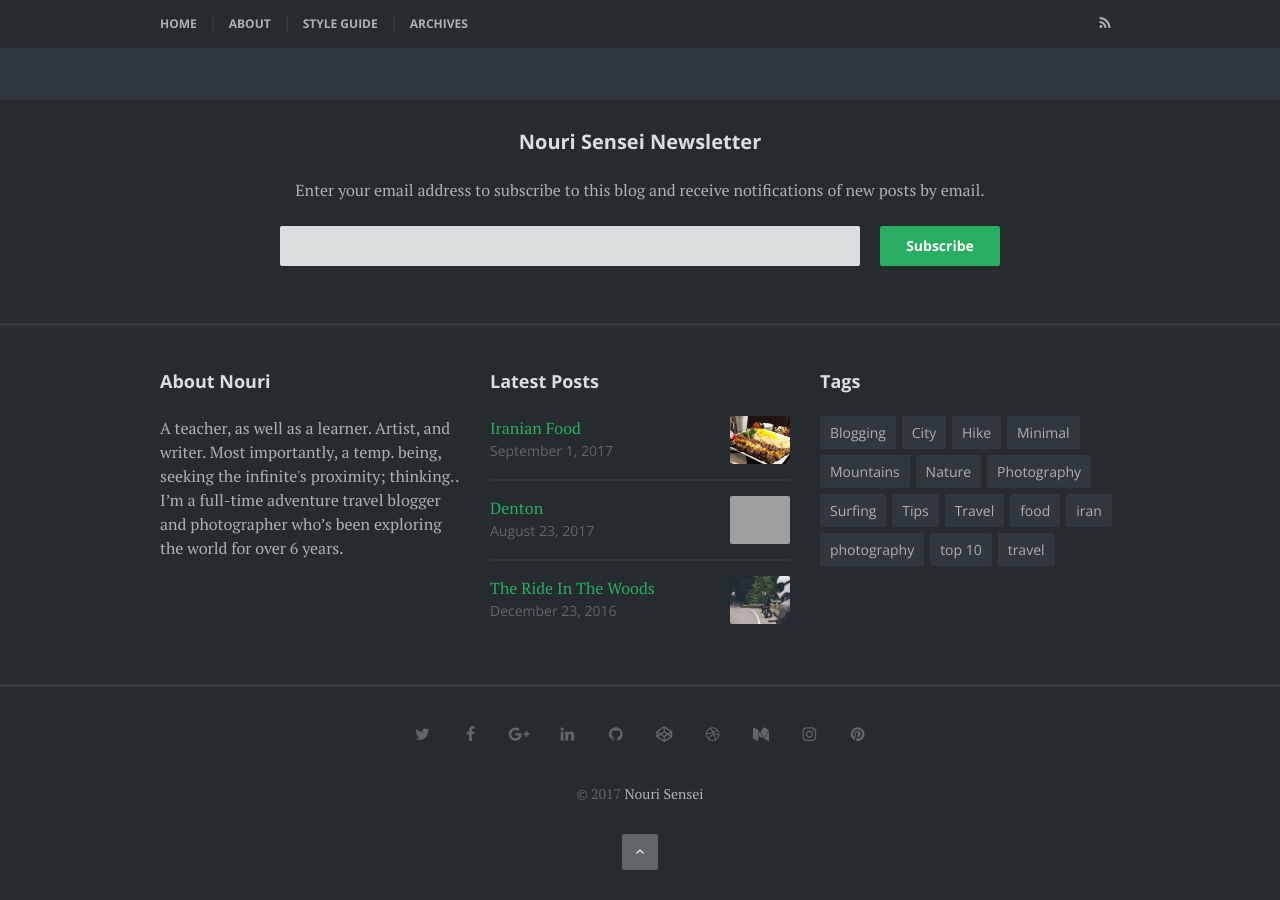
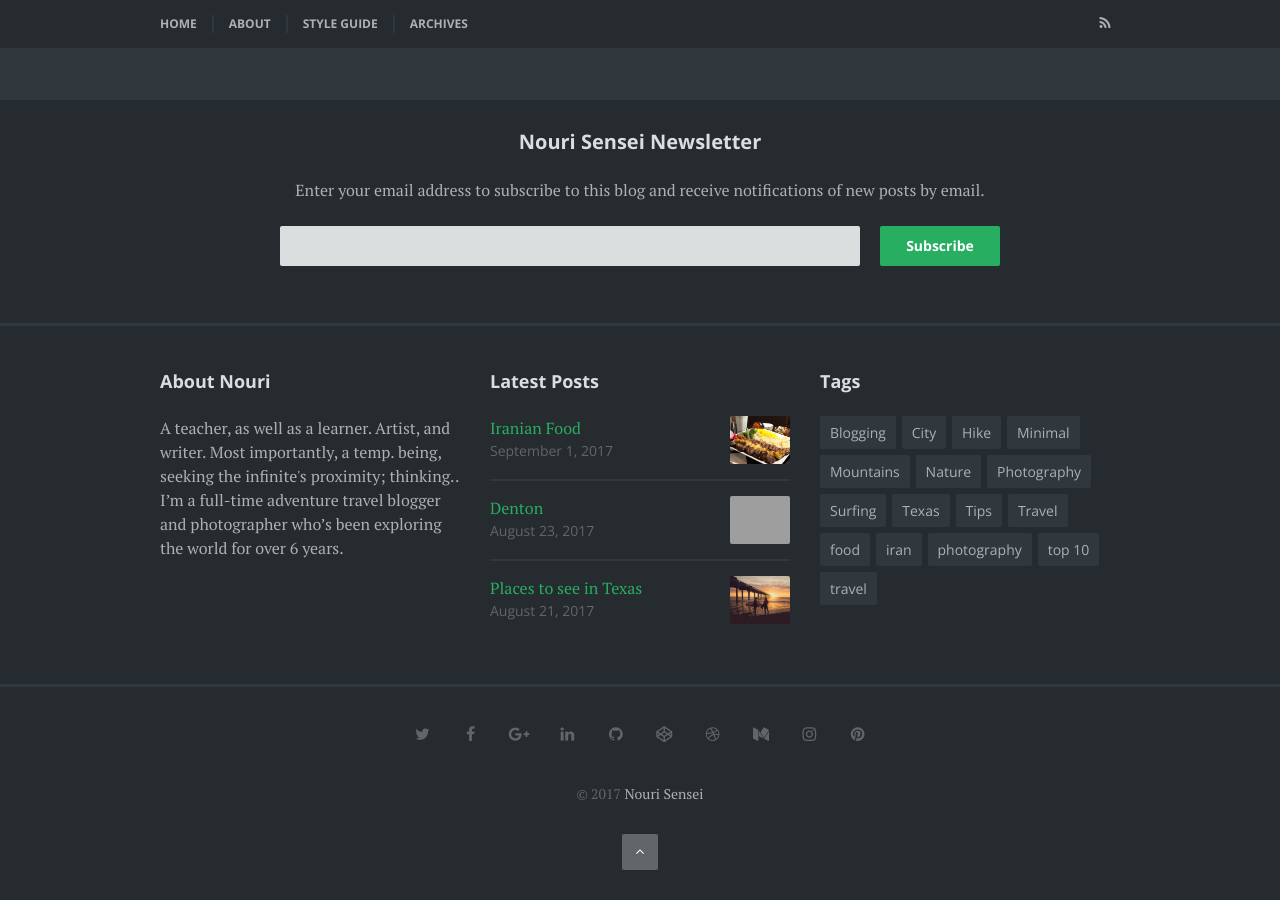
Before and after one commit to nourijp/chihaya, a Jekyll site: the page built from _posts/2017-08-21-Texas.md, in a window 1280 px wide and 900 px high, scrolled down 3612 px. Built offline with Jekyll 4.4.1, drawn with Linux system fonts in a browser that asks for light colours; some web fonts are replaced; comment, search, counter and statistics services are not loaded; some of the changed text lies outside the part shown; grey boxes are pictures that could not be loaded.

Commit message:
Update 2017-08-21-Texas.md

```diff
--- a/_posts/2017-08-21-Texas.md
+++ b/_posts/2017-08-21-Texas.md
@@ -1,9 +1,9 @@
 ---
 layout: post
 title:  "Places to see in Texas"
-date:   2016-12-21
+date:   2017-08-21
 featured_image: surfing.jpg
-tags: [Tips, Surfing, Travel]
+tags: [Tips, Texas, Travel]
 ---
 
 Texas (/ˈtɛksəs/, locally /ˈtɛksəz/; Spanish: Texas or Tejas, pronounced [ˈtexas]) is the second largest state in the United States by both area and population. Geographically located in the South Central region of the country, Texas shares borders with the U.S. states of Louisiana to the east, Arkansas to the northeast, Oklahoma to the north, New Mexico to the west, and the Mexican states of Chihuahua, Coahuila, Nuevo León, and Tamaulipas to the southwest, while the Gulf of Mexico is to the southeast.
```
